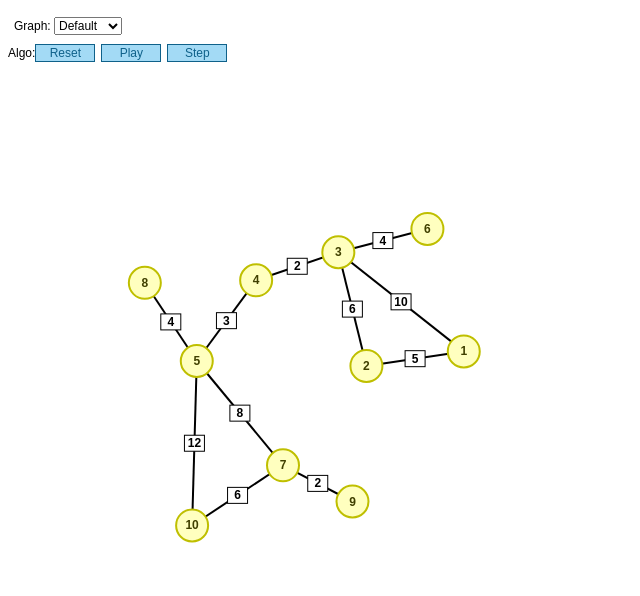
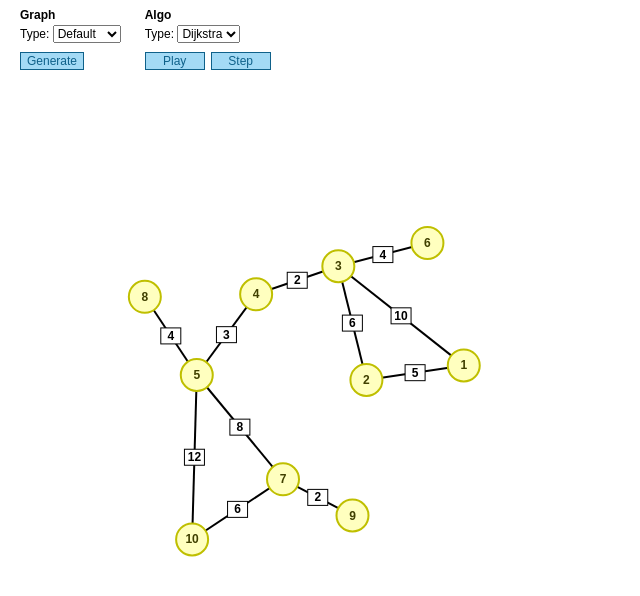
Before and after one commit to freongrr/graphs, a React app: page / in a window 1280 px wide. Shown: the whole page, without its empty margins (0-640 px from the left). Built offline with nearby package versions, Linux system fonts and the light colour scheme.

Commit message:
Improve UI

```diff
--- /dev/null
+++ b/src/algos/algoBuilders.js
@@ -0,0 +1,24 @@
+//@flow
+import Algo from "./algo";
+import Dijkstra from "./dijkstra";
+import Graph from "../utils/graph";
+
+export type AlgoBuilderParam = { name: string, type: mixed, default?: mixed };
+export type AlgoBuilder = {
+    name: string,
+    parameters: AlgoBuilderParam[],
+    build: (Graph, ...any) => Algo
+};
+
+const BUILDERS = ([{
+    name: "Dijkstra",
+    parameters: [],
+    build: (graph: Graph) => {
+        const nodes = graph.getNodes();
+        const firstNodeId = nodes[0].id;
+        const lastNodeId = nodes[nodes.length - 1].id;
+        return new Dijkstra(graph, firstNodeId, lastNodeId);
+    }
+}]: AlgoBuilder[]);
+
+export default BUILDERS;
--- /dev/null
+++ b/src/components/algoBuilderSelector.js
@@ -0,0 +1,65 @@
+//@flow
+import React from "react";
+import type {AlgoBuilder, AlgoBuilderParam} from "../algos/algoBuilders";
+import algoBuilders from "../algos/algoBuilders";
+
+type AlgoBuilderSelectorProps = {
+    algoBuilder: AlgoBuilder,
+    algoBuilderParams: mixed[],
+    disabled: boolean,
+    onAlgoBuilderChange: (AlgoBuilder) => void,
+    onAlgoBuilderParamsChange: (mixed[]) => void,
+};
+
+// TODO : this is pretty much the same thing as GraphBuilderSelector
+export default class AlgoBuilderSelector extends React.Component<AlgoBuilderSelectorProps> {
+
+    constructor(props: AlgoBuilderSelectorProps) {
+        super(props);
+    }
+
+    render() {
+        const algoBuilderIndex = algoBuilders.indexOf(this.props.algoBuilder);
+        return (
+            <div className="algoSelector">
+                <div className="fieldGroup">
+                    <label htmlFor="graphType">Type: </label>
+                    <select id="algoType" disabled={this.props.disabled}
+                        value={algoBuilderIndex} onChange={this.setAlgoBuilder}>
+                        {algoBuilders.map((builder, index) => {
+                            return <option key={builder.name} value={index}>{builder.name}</option>;
+                        })}
+                    </select>
+                </div>
+
+                {this.props.algoBuilder.parameters.map((param, index) => this.createParameterField(index, param))}
+            </div>
+        );
+    }
+
+    setAlgoBuilder = (event: any) => {
+        const index = parseInt(event.target.value);
+        const graphBuilder = algoBuilders[index];
+        this.props.onAlgoBuilderChange(graphBuilder);
+    };
+
+    createParameterField(index: number, param: AlgoBuilderParam) {
+        // TODO : handle more parameter types
+        const id = "graphBuilderParam" + index;
+        return (
+            <div key={id} className="fieldGroup">
+                <label htmlFor={id}>{param.name}: </label>
+                <input id={id} type="number" disabled={this.props.disabled}
+                    value={this.props.algoBuilderParams[index]}
+                    onChange={e => this.setGraphBuilderParam(e, index)}/>
+            </div>);
+    }
+
+    setGraphBuilderParam = (event: any, index: number) => {
+        const params = [...this.props.algoBuilderParams];
+        const rawValue = event.target.value;
+        // TODO : handle more parameter types
+        params[index] = rawValue === "" ? 0 : parseInt(rawValue);
+        this.props.onAlgoBuilderParamsChange(params);
+    };
+}
--- a/src/components/app.js
+++ b/src/components/app.js
@@ -3,10 +3,12 @@ import React from "react";
 import Graph from "../utils/graph";
 import type {GraphBuilder} from "../utils/graphBuilders";
 import graphBuilders from "../utils/graphBuilders";
+import type {AlgoBuilder} from "../algos/algoBuilders";
+import algoBuilders from "../algos/algoBuilders";
 import GraphRenderer from "./graphRenderer";
 import Algo from "../algos/algo";
-import Dijkstra from "../algos/dijkstra";
 import GraphBuilderSelector from "./graphBuilderSelector";
+import AlgoBuilderSelector from "./algoBuilderSelector";
 import "./app.scss";
 
 const STEP_DELAY = 1000;
@@ -19,8 +21,10 @@ type AppState = {
     graphBuilder: GraphBuilder,
     graphBuilderParams: mixed[],
     graph: Graph,
+    algoBuilder: AlgoBuilder,
+    algoBuilderParams: mixed[],
+    algo: ?Algo,
     playing: boolean,
-    algo: ?Algo
 };
 
 export default class App extends React.Component<{}, AppState> {
@@ -34,8 +38,10 @@ export default class App extends React.Component<{}, AppState> {
             graphBuilder: graphBuilders[0],
             graphBuilderParams: [],
             graph: graphBuilders[0].build(),
+            algoBuilder: algoBuilders[0],
+            algoBuilderParams: [],
+            algo: null,
             playing: false,
-            algo: null
         };
     }
 
@@ -44,19 +50,32 @@ export default class App extends React.Component<{}, AppState> {
         const isDone = this.state.algo && this.state.algo.isDone();
         return (
             <div className="App">
+                <div className="graphControls">
+                    <h2>Graph</h2>
                     <GraphBuilderSelector
                         disabled={isPlaying}
                         graphBuilder={this.state.graphBuilder}
                         graphBuilderParams={this.state.graphBuilderParams}
                         onGraphBuilderChange={this.setGraphBuilder}
                         onGraphBuilderParamsChange={this.setGraphBuilderParams}/>
+                    <div className="buttonGroup">
+                        <input type="button" value="Generate" disabled={isPlaying} onClick={this.rebuildGraph}/>
+                    </div>
+                </div>
 
-                <div>
-                    Algo:
-                    <input type="button" value="Reset" disabled={isPlaying} onClick={this.reset}/>
+                <div className="algoControls">
+                    <h2>Algo</h2>
+                    <AlgoBuilderSelector
+                        disabled={isPlaying}
+                        algoBuilder={this.state.algoBuilder}
+                        algoBuilderParams={this.state.algoBuilderParams}
+                        onAlgoBuilderChange={this.setAlgoBuilder}
+                        onAlgoBuilderParamsChange={this.setAlgoBuilderParams}/>
+                    <div className="buttonGroup">
                         {isPlaying && <input type="button" value="Stop" onClick={this.stop}/>}
                         {!isPlaying && <input type="button" value="Play" onClick={this.play} disabled={isDone}/>}
                         <input type="button" value="Step" onClick={this.step} disabled={isPlaying || isDone}/>
+                    </div>
                 </div>
 
                 <GraphRenderer graph={this.state.graph}/>
@@ -75,13 +94,24 @@ export default class App extends React.Component<{}, AppState> {
         this.setState({graphBuilderParams: graphBuilderParams});
     };
 
-    reset = () => {
+    rebuildGraph = () => {
         const graph = this.state.graphBuilder.build(...this.state.graphBuilderParams);
         this.setState({
             graph: graph,
             playing: false,
             algo: null
         });
+    };
+
+    setAlgoBuilder = (algoBuilder: AlgoBuilder) => {
+        this.setState({
+            algoBuilder: algoBuilder,
+            algoBuilderParams: algoBuilder.parameters.map(p => p.default)
+        });
+    };
+
+    setAlgoBuilderParams = (algoBuilderParams: mixed[]) => {
+        this.setState({algoBuilderParams: algoBuilderParams});
     };
 
     play = () => {
@@ -114,7 +144,7 @@ export default class App extends React.Component<{}, AppState> {
 
     doStep(callback: () => void) {
         if (this.state.algo == null) {
-            const algo = this.createAlgo();
+            const algo = this.state.algoBuilder.build(this.state.graph, ...this.state.algoBuilderParams);
             algo.init();
             this.setState({algo: algo}, callback);
         } else {
@@ -124,11 +154,4 @@ export default class App extends React.Component<{}, AppState> {
             this.forceUpdate(callback);
         }
     }
-
-    createAlgo() {
-        const nodes = this.state.graph.getNodes();
-        const firstNodeId = nodes[0].id;
-        const lastNodeId = nodes[nodes.length - 1].id;
-        return new Dijkstra(this.state.graph, firstNodeId, lastNodeId);
 }
-}
--- a/src/components/app.scss
+++ b/src/components/app.scss
@@ -7,8 +7,7 @@
   }
 
   .fieldGroup {
-    display: inline-block;
-    margin-right: 0.5em;
+    line-height: 2em;
   }
 
   // Change the mouse pointer for all fields
@@ -50,8 +49,25 @@
     }
   }
 
-  .graphBuilderSelector {
-    padding: 0.5em;
-    line-height: 2em;
+  .graphControls, .algoControls {
+    padding: 0 1em;
+    float: left;
+
+    h2 {
+      margin: 0;
+      font-weight: bold;
+    }
+
+    .buttonGroup {
+      padding: 0.5em 0;
+
+      input[type="button"] {
+        margin-right: 0.5em;
+      }
+    }
+  }
+
+  .graphRenderer {
+    clear: both;
   }
 }
--- a/src/components/graphBuilderSelector.js
+++ b/src/components/graphBuilderSelector.js
@@ -22,7 +22,7 @@ export default class GraphBuilderSelector extends React.Component<GraphBuilderSe
         return (
             <div className="graphBuilderSelector">
                 <div className="fieldGroup">
-                    <label htmlFor="graphType">Graph: </label>
+                    <label htmlFor="graphType">Type: </label>
                     <select id="graphType" disabled={this.props.disabled}
                         value={graphBuilderIndex} onChange={this.setGraphBuilder}>
                         {graphBuilders.map((builder, index) => {
--- a/src/components/graphRenderer.js
+++ b/src/components/graphRenderer.js
@@ -23,7 +23,7 @@ export default class GraphRenderer extends React.Component {
     }
 
     render() {
-        return <div ref={this.ref}/>;
+        return <div ref={this.ref} className="graphRenderer"/>;
     }
 
     componentDidMount() {
```
Lines whose indentation alone changed are shown as unchanged.
